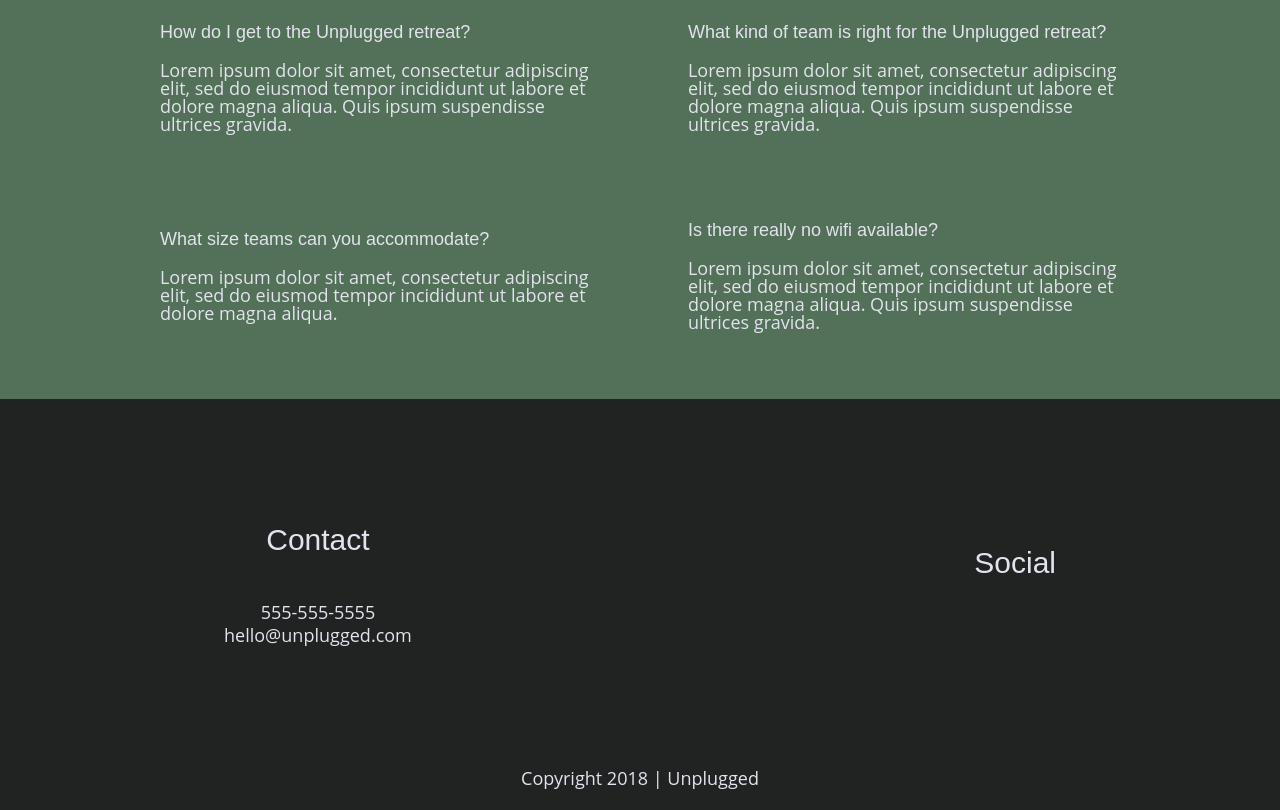
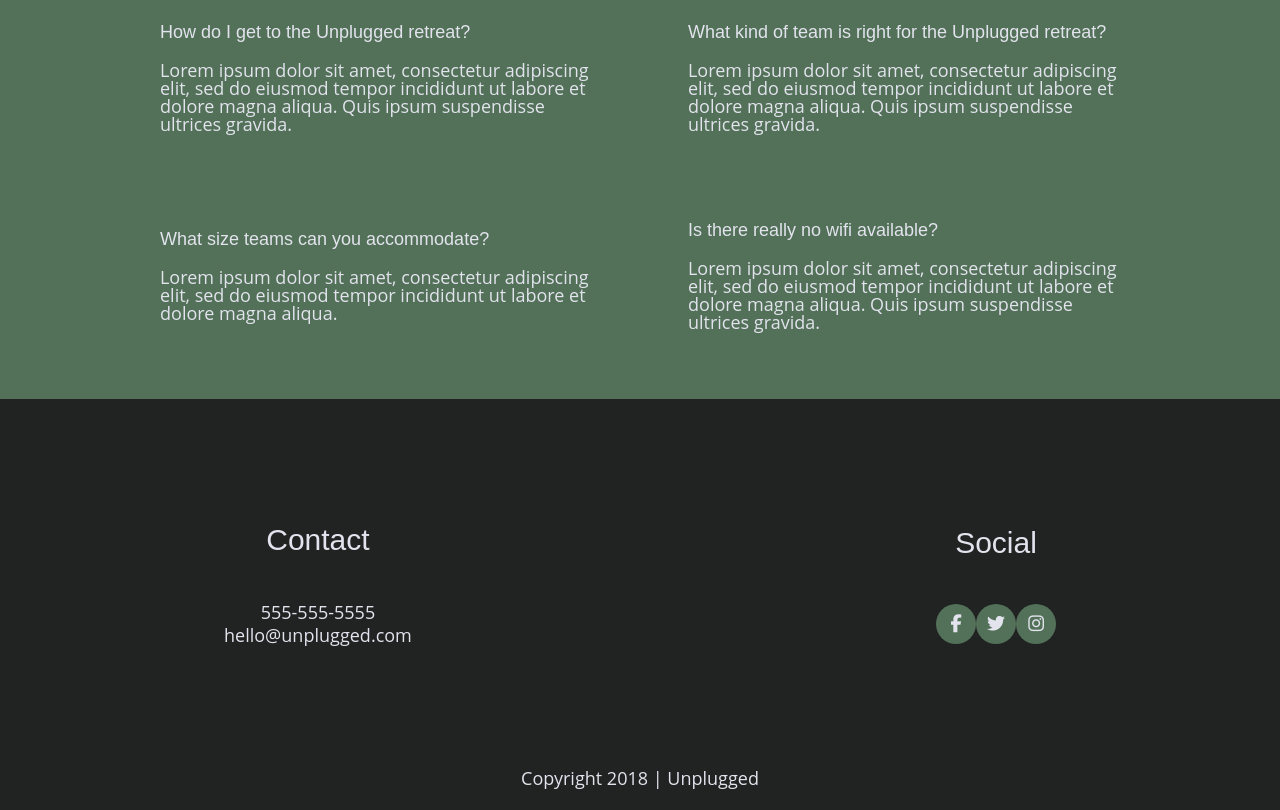
Before and after one commit to amy-88/unplugged-retreat, a website: page faq/index.html in a window 1280 px wide. Shown: the part 313-1123 px from the top of the page. Drawn offline with Linux system fonts and the light colour scheme; files whose address does not match are found by name.

Commit message:
Added social media icons to all pages

```diff
--- a/css/main.css
+++ b/css/main.css
@@ -240,6 +240,10 @@ footer .social-icons {
 }
 
 footer .social-icons p {
+  background-color: #527158;
+  border-radius: 50%;
+  width: 40px;
+  height: 40px;
   display: flex;
   justify-content: center;
   align-items: center;
--- a/faq/index.html
+++ b/faq/index.html
@@ -14,6 +14,8 @@
 
   <link rel="manifest" href="../site.webmanifest">
   <link rel="apple-touch-icon" href="../icon.png">
+  <script src="https://kit.fontawesome.com/11b59673ea.js" crossorigin="anonymous"></script>
+
   <!-- Place favicon.ico in the root directory -->
 
   <link rel="stylesheet" href="../css/normalize.css">
@@ -74,9 +76,15 @@
         <div class="social">
           <h4>Social</h4>
           <div class="social-icons">
-            <p><a href="https.//www.facebook.com/yoursite"target="_blank"></a></p>
-            <p><a href="https.//www.twitter.com/yoursite"target="_blank"></a></p>
-            <p><a href="https.//www.instagram.com/yoursite"target="_blank"></a></p>
+            <p>
+              <a href="https://www.facebook.com/Skillcrush/" target="_blank"><i class="fab fa-facebook-f"></i></a>
+            </p>
+            <p>
+              <a href="https://twitter.com/Skillcrush" target="_blank"><i class="fab fa-twitter"></i></a>
+            </p>
+            <p>
+              <a href="https://www.instagram.com/skillcrush/" target="_blank"><i class="fab fa-instagram"></i></a>
+            </p>
           </div>
         </div>
       </div>
```
Also changed, not shown: about/index.html (+5 -3 lines), index.html (+3 -3 lines).
